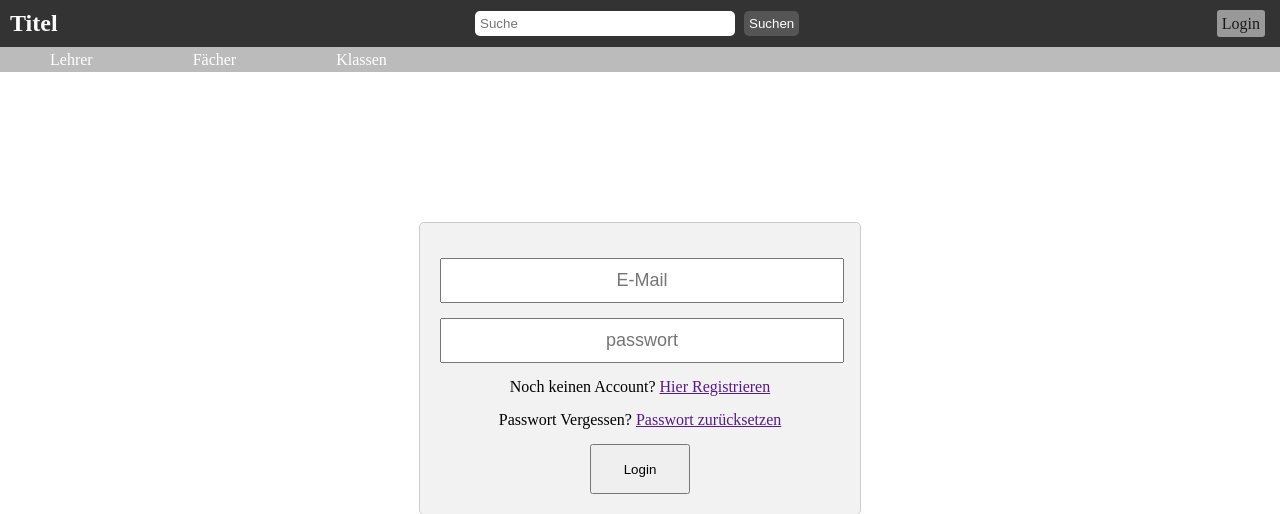
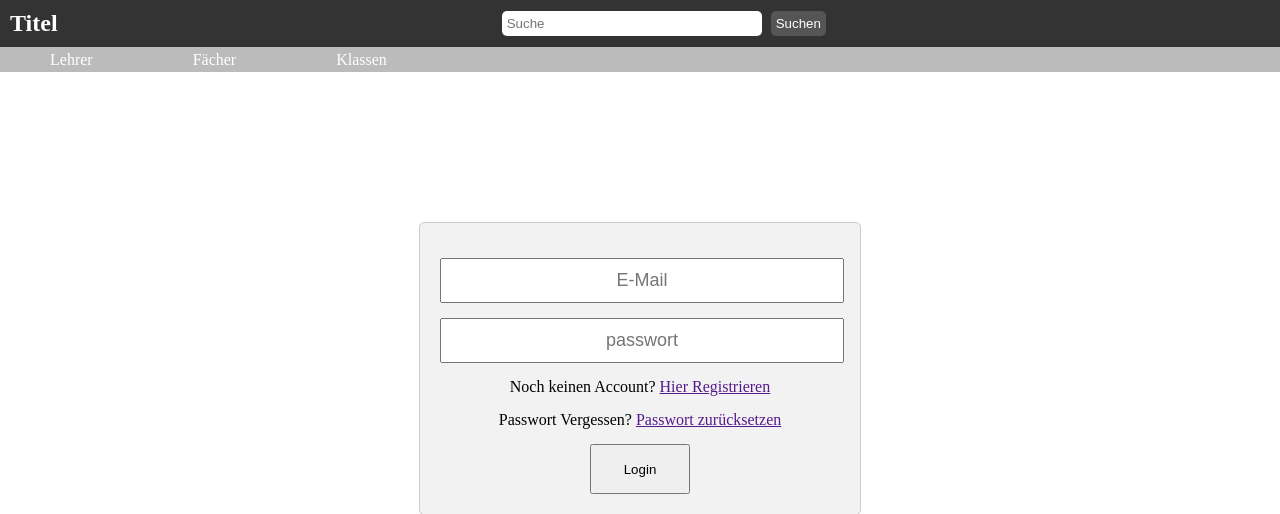
Before and after one commit to sinedious/forum, a Django app: page /login/ in a window 1280 px wide. Shown: the top 514 px of the page. Run offline with Django 4.2, Linux system fonts and the light colour scheme.

Commit message:
login button bei login entfernt

```diff
--- a/forum/templates/forum_app/login.html
+++ b/forum/templates/forum_app/login.html
@@ -15,7 +15,6 @@
               <button>Suchen</button>
             </div>
             <div class="profile">
-              <a id="login">Login</a>
             </div>
           </nav>
         <nav id="main-search">
```
